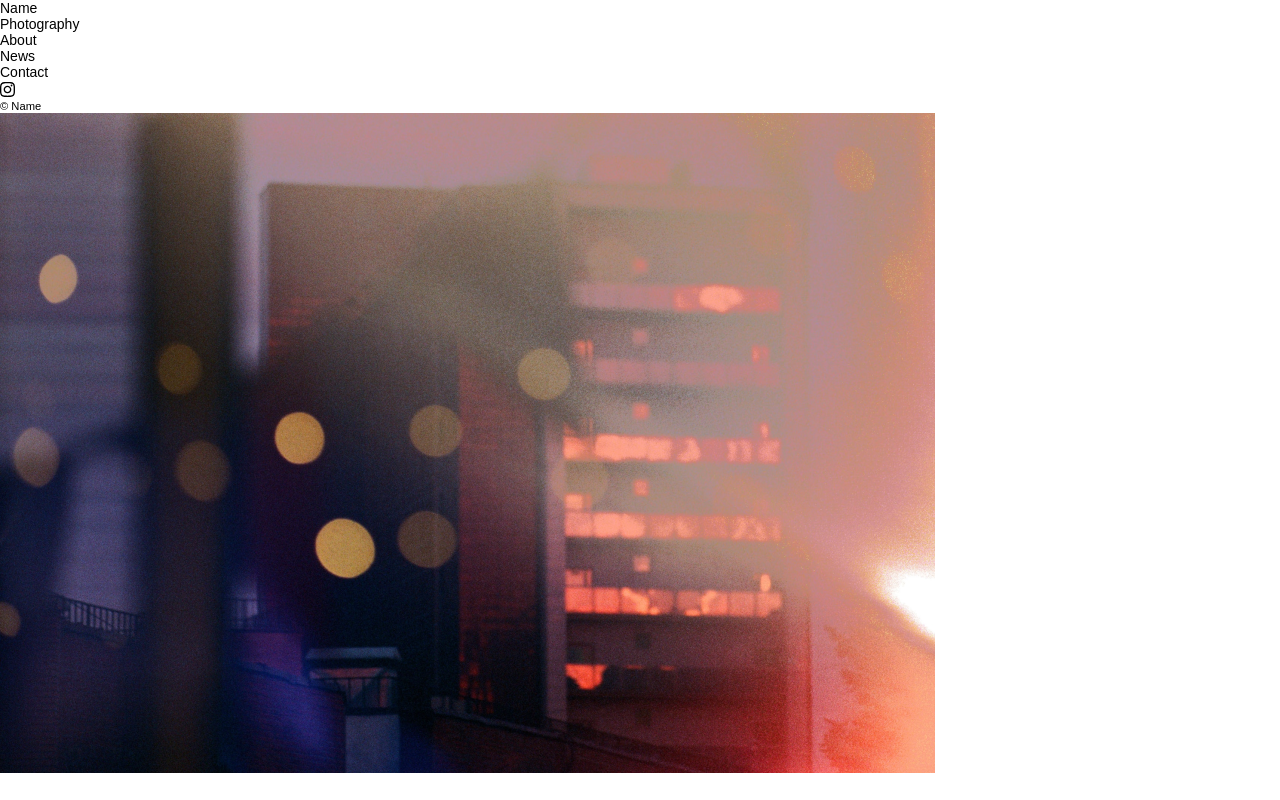
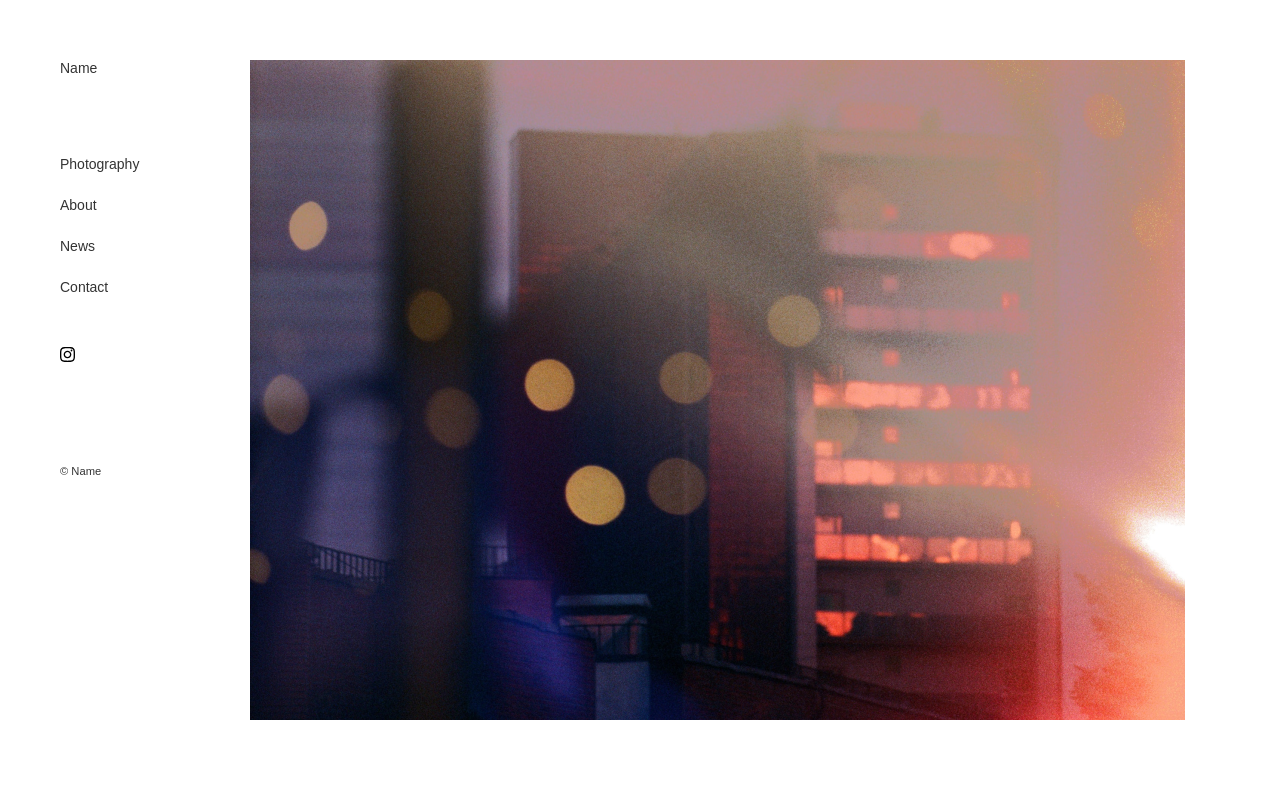
Before and after one commit to muffin-bird/Photograph, a PHP site: page / in a window 1280 px wide. Run offline with PHP 8.4, Linux system fonts and the light colour scheme.

Commit message:
Create Top

```diff
--- a/site/assets/stylesheets/common/_header.scss
+++ b/site/assets/stylesheets/common/_header.scss
@@ -1,3 +1,27 @@
-.inner {
-    color: black;
+.fixed {
+    position: fixed;
+    left: 60px;
+    top: 60px;
+
+    .sd {
+        display: flex;
+        flex-direction: column;
+
+        .logo {
+            margin-bottom: 80px;
+        }
+
+        .menu {
+            margin-bottom: 50px;
+        }
+
+        .menu li {
+            margin-bottom: 25px;
+        }
+
+        .socialBtn {
+            margin-bottom: 100px;
+        }
+    }
+
 }
--- /dev/null
+++ b/site/assets/stylesheets/common/_top.scss
@@ -0,0 +1,14 @@
+.container {
+  padding: 60px 60px 60px 250px;
+
+  .section {
+    display: flex;
+    justify-content: center;
+
+    img {
+      width: 935px;
+      height: auto;
+      max-width: 100%;
+    }
+  }
+}
--- a/site/assets/stylesheets/style.css
+++ b/site/assets/stylesheets/style.css
@@ -1,9 +1,40 @@
-.inner {
-  color: black;
+.fixed {
+  position: fixed;
+  left: 60px;
+  top: 60px;
+}
+.fixed .sd {
+  display: flex;
+  flex-direction: column;
+}
+.fixed .sd .logo {
+  margin-bottom: 80px;
+}
+.fixed .sd .menu {
+  margin-bottom: 50px;
+}
+.fixed .sd .menu li {
+  margin-bottom: 25px;
+}
+.fixed .sd .socialBtn {
+  margin-bottom: 100px;
+}
+
+.container {
+  padding: 60px 60px 60px 250px;
+}
+.container .section {
+  display: flex;
+}
+.container .section img {
+  width: 935px;
+  height: auto;
+  max-width: 100%;
 }
 
 body {
   font-family: "Noto Sans JP", sans-serif;
   font-size: 14px;
+  color: #333;
 }
 /*# sourceMappingURL=style.css.map */
--- a/site/assets/stylesheets/style.min.css
+++ b/site/assets/stylesheets/style.min.css
@@ -1,2 +1,2 @@
-.inner{color:#000}body{font-family:"Noto Sans JP",sans-serif;font-size:14px}
+.fixed{position:fixed;left:60px;top:60px}.fixed .sd{display:flex;flex-direction:column}.fixed .sd .logo{margin-bottom:80px}.fixed .sd .menu{margin-bottom:50px}.fixed .sd .menu li{margin-bottom:25px}.fixed .sd .socialBtn{margin-bottom:100px}.container{padding:60px 60px 60px 250px}.container .section{display:flex}.container .section img{width:935px;height:auto;max-width:100%}body{font-family:"Noto Sans JP",sans-serif;font-size:14px;color:#333}
 /*# sourceMappingURL=style.min.css.map */
--- a/site/assets/stylesheets/style.scss
+++ b/site/assets/stylesheets/style.scss
@@ -1,6 +1,8 @@
 @use "common/header";
+@use "common/top";
 
 body {
   font-family: 'Noto Sans JP', sans-serif;
   font-size: 14px;
+  color: #333;
 }
--- a/site/index.html
+++ b/site/index.html
@@ -12,8 +12,8 @@
 </head>
 
 <body>
-    <header>
-        <div class="inner">
+    <header class="fixed">
+        <div class="sd">
             <h1 class="logo">
                 <a href="">Name</a>
             </h1>
@@ -35,9 +35,11 @@
             </div>
         </div>
     </header>
-    <section>
-        <img src="assets/img/main.png">
-    </section>
+    <div class="container">
+        <section class="section">
+            <img src="assets/img/main.png">
+        </section>
+    </div>
     <footer>
     </footer>
     <script src="./js/main.js"></script>
```
Also changed, not shown: 2 other files.
